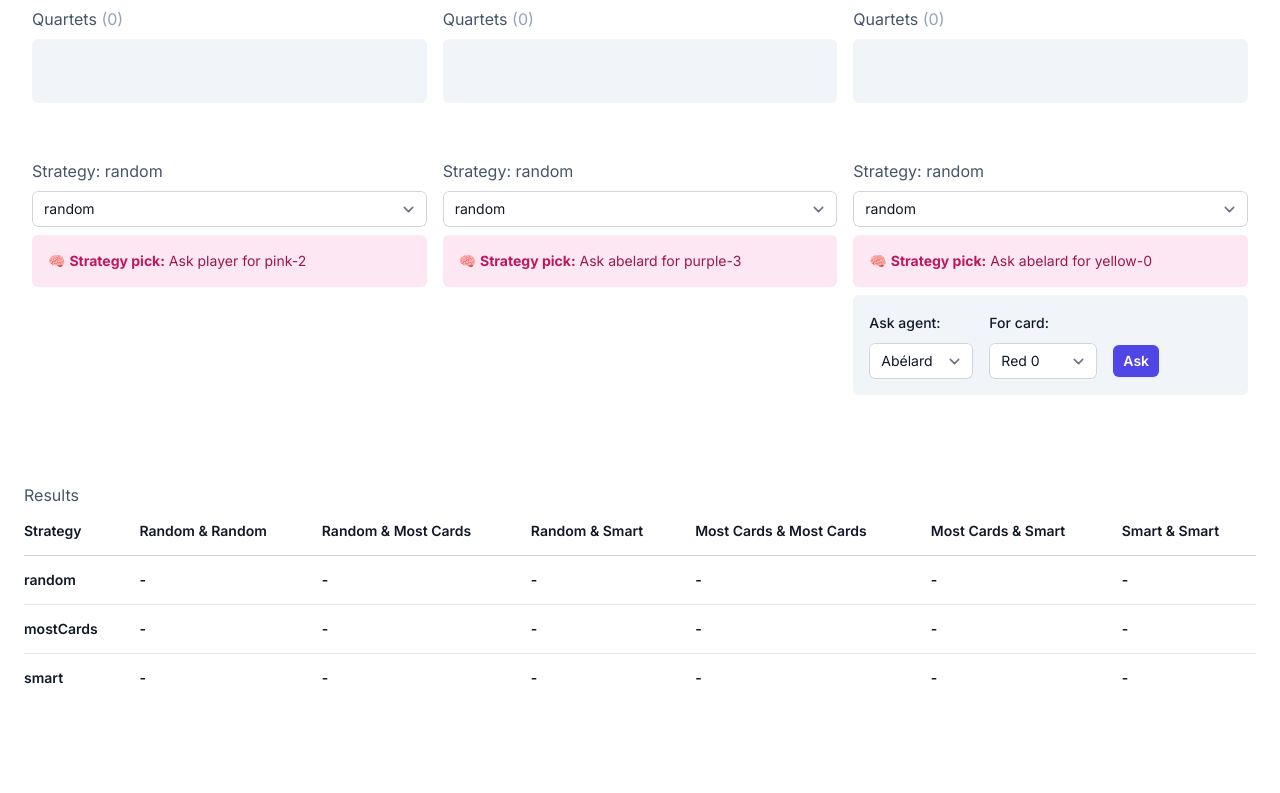
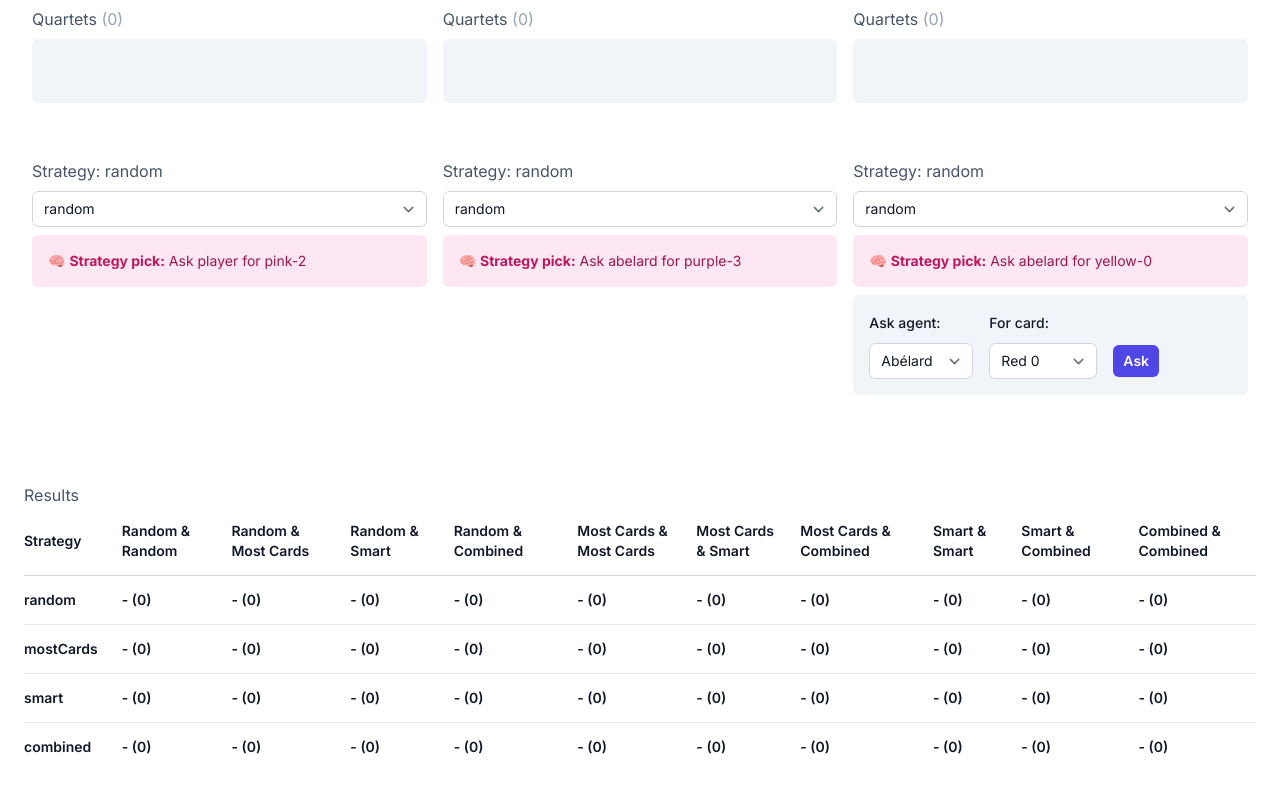
Before and after one commit to koole/quartets-web, a Next.js app: page /game in a window 1280 px wide. Shown: the part 495-1288 px from the top of the page. Before the commit the page ends 1221 px from the top, so only its background shows below. Built offline with nearby package versions, Linux system fonts and the light colour scheme.

Commit message:
Add combined strat

```diff
--- a/src/app/game/Game.tsx
+++ b/src/app/game/Game.tsx
@@ -409,6 +409,12 @@ export default function Game() {
                 scope="col"
                 className="px-3 py-3.5 text-left text-sm font-semibold text-gray-900"
               >
+                Random & Combined
+              </th>
+              <th
+                scope="col"
+                className="px-3 py-3.5 text-left text-sm font-semibold text-gray-900"
+              >
                 Most Cards & Most Cards
               </th>
               <th
@@ -421,7 +427,25 @@ export default function Game() {
                 scope="col"
                 className="px-3 py-3.5 text-left text-sm font-semibold text-gray-900"
               >
+                Most Cards & Combined
+              </th>
+              <th
+                scope="col"
+                className="px-3 py-3.5 text-left text-sm font-semibold text-gray-900"
+              >
                 Smart & Smart
+              </th>
+              <th
+                scope="col"
+                className="px-3 py-3.5 text-left text-sm font-semibold text-gray-900"
+              >
+                Smart & Combined
+              </th>
+              <th
+                scope="col"
+                className="px-3 py-3.5 text-left text-sm font-semibold text-gray-900"
+              >
+                Combined & Combined
               </th>
             </tr>
           </thead>
@@ -456,7 +480,7 @@ export default function Game() {
                         className={`px-3 py-3.5 text-left text-sm font-semibold text-gray-900 ${color}`}
                         key={`${strategy}-${key}`}
                       >
-                        {percentage === null ? "-" : `${percentage}%`}
+                        {percentage === null ? "-" : `${percentage}%`} ({value.wins + value.losses})
                       </td>
                     );
                   }
--- a/src/app/game/GameEnvironment.ts
+++ b/src/app/game/GameEnvironment.ts
@@ -21,7 +21,7 @@ export function shuffleArray(arr: any[]) {
 
 export default class GameEnvironment {
   agents: AgentType[] = shuffleArray(["player", "abelard", "heloise"]);
-  strategies: StrategyType[] = ["random", "mostCards", "smart"];
+  strategies: StrategyType[] = ["random", "mostCards", "smart", "combined"];
   state: GameState;
 
   stateCallback: (state: any) => void = (state) => console.log("Placeholder");
@@ -75,6 +75,10 @@ export default class GameEnvironment {
             wins: 0,
             losses: 0,
           },
+          "random-combined": {
+            wins: 0,
+            losses: 0,
+          },
           "mostCards-mostCards": {
             wins: 0,
             losses: 0,
@@ -83,7 +87,19 @@ export default class GameEnvironment {
             wins: 0,
             losses: 0,
           },
+          "mostCards-combined": {
+            wins: 0,
+            losses: 0,
+          },
           "smart-smart": {
+            wins: 0,
+            losses: 0,
+          },
+          "smart-combined": {
+            wins: 0,
+            losses: 0,
+          },
+          "combined-combined": {
             wins: 0,
             losses: 0,
           },
@@ -101,6 +117,10 @@ export default class GameEnvironment {
             wins: 0,
             losses: 0,
           },
+          "random-combined": {
+            wins: 0,
+            losses: 0,
+          },
           "mostCards-mostCards": {
             wins: 0,
             losses: 0,
@@ -109,7 +129,19 @@ export default class GameEnvironment {
             wins: 0,
             losses: 0,
           },
+          "mostCards-combined": {
+            wins: 0,
+            losses: 0,
+          },
           "smart-smart": {
+            wins: 0,
+            losses: 0,
+          },
+          "smart-combined": {
+            wins: 0,
+            losses: 0,
+          },
+          "combined-combined": {
             wins: 0,
             losses: 0,
           },
@@ -127,6 +159,10 @@ export default class GameEnvironment {
             wins: 0,
             losses: 0,
           },
+          "random-combined": {
+            wins: 0,
+            losses: 0,
+          },
           "mostCards-mostCards": {
             wins: 0,
             losses: 0,
@@ -135,7 +171,61 @@ export default class GameEnvironment {
             wins: 0,
             losses: 0,
           },
+          "mostCards-combined": {
+            wins: 0,
+            losses: 0,
+          },
           "smart-smart": {
+            wins: 0,
+            losses: 0,
+          },
+          "smart-combined": {
+            wins: 0,
+            losses: 0,
+          },
+          "combined-combined": {
+            wins: 0,
+            losses: 0,
+          },
+        },
+        combined: {
+          "random-random": {
+            wins: 0,
+            losses: 0,
+          },
+          "random-mostCards": {
+            wins: 0,
+            losses: 0,
+          },
+          "random-smart": {
+            wins: 0,
+            losses: 0,
+          },
+          "random-combined": {
+            wins: 0,
+            losses: 0,
+          },
+          "mostCards-mostCards": {
+            wins: 0,
+            losses: 0,
+          },
+          "mostCards-smart": {
+            wins: 0,
+            losses: 0,
+          },
+          "mostCards-combined": {
+            wins: 0,
+            losses: 0,
+          },
+          "smart-smart": {
+            wins: 0,
+            losses: 0,
+          },
+          "smart-combined": {
+            wins: 0,
+            losses: 0,
+          },
+          "combined-combined": {
             wins: 0,
             losses: 0,
           },
--- a/src/app/game/strategies.ts
+++ b/src/app/game/strategies.ts
@@ -219,6 +219,57 @@ function guarded(
   }
 
   // defaults to random
+  console.log("default to first order");
+  let [agent, card] = getMostCards(active_agent, agents, cards, state);
+  return [agent, card];
+}
+
+function combined(
+  active_agent: AgentType,
+  agents: AgentType[],
+  cards: Card[],
+  state: GameState
+): [AgentType, Card] {
+  console.log(active_agent + " is guarding, falling back to mostCards");
+
+  // attempt to find a card from advertised suits
+  let advertised_suits = state.common[active_agent].suits;
+  for (let i = 0; i < advertised_suits.length; i++) {
+    for (let j = 0; j < cards.length; j++) {
+      if (advertised_suits[i] === cards[j].color) {
+        // Check if the card color matches the advertised suit
+        const otherAgents = agents.filter((agent) => agent !== active_agent);
+        let index = Math.floor(Math.random() * otherAgents.length)
+        const randomAgent = otherAgents[index];
+
+        // Ask for a suit and number that isn't guarded or held, or is known not to be in the hand of the target
+        let target_suit = CARD_LIST.filter(
+          (card) => card.color === cards[j].color && !state.common[randomAgent].not_cards.includes(card.id)
+        );
+        let card = target_suit.find((card) => !cards.includes(card));
+
+        // check the other agent
+        if(!card){
+          index = index === 0 ? 1 : 0;
+          let target = otherAgents[index];
+
+          target_suit = CARD_LIST.filter(
+            (card) => card.color === cards[j].color && !state.common[target].not_cards.includes(card.id)
+          );
+          card = target_suit.find((card) => !cards.includes(card));
+        }
+
+        if (card) {
+          console.log("Selected card:", card);
+          console.log(`${active_agent} advertises ${state.common[active_agent].suits}`)
+          console.log(`${active_agent} advertises neg ${state.common[active_agent].not_suits}`)
+          return [randomAgent, card];
+        }
+      }
+    }
+  }
+
+  // defaults to random
   console.log("default to random");
   let [agent, card] = getRandomQuestion(active_agent, agents, cards);
   return [agent, card];
@@ -237,9 +288,9 @@ export default function getQuestion(
       return guarded(currentAgent, agents, cards, state);
     case "mostCards":
       // return getMostCards(currentAgent, agents, cards, state);
-      const mostCardsResult = getMostCards(currentAgent, agents, cards, state);
-      console.log("Most cards result:", mostCardsResult);
-      return mostCardsResult;
+      return getMostCards(currentAgent, agents, cards, state);
+    case "combined":
+      return combined(currentAgent, agents, cards, state);
     case "random":
     default:
       return getRandomQuestion(currentAgent, agents, cards);
--- a/src/app/game/types.ts
+++ b/src/app/game/types.ts
@@ -1,12 +1,17 @@
 export type AgentType = "player" | "abelard" | "heloise";
-export type StrategyType = "random" | "mostCards" | "smart";
+export type StrategyType = "random" | "mostCards" | "smart" | "combined";
 export type StrategyComboType =
   | "random-random"
   | "random-mostCards"
   | "random-smart"
+  | "random-combined"
   | "mostCards-mostCards"
   | "mostCards-smart"
-  | "smart-smart";
+  | "mostCards-combined"
+  | "smart-smart"
+  | "smart-combined"
+  | "combined-combined";
+
 
 export type GameState = {
   [key in AgentType]: {
```
